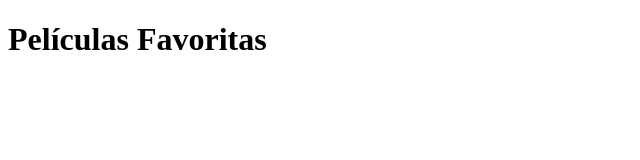
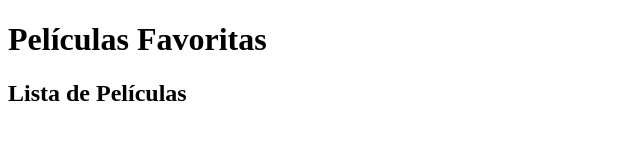
Before and after one commit to camilovisbal/parcial-bp2, a plain HTML site: page index.html in a window 1280 px wide. Shown: the whole page, without its empty margins (0-640 px from the left). Drawn offline with Linux system fonts and the light colour scheme.

Commit message:
se agrego el primer subtitulo

```diff
--- a/index.html
+++ b/index.html
@@ -7,5 +7,8 @@
 </head>
 <body>
     <h1>Películas Favoritas</h1>
+
+    <h2>Lista de Películas</h2>
+
 </body>
 </html>
```
